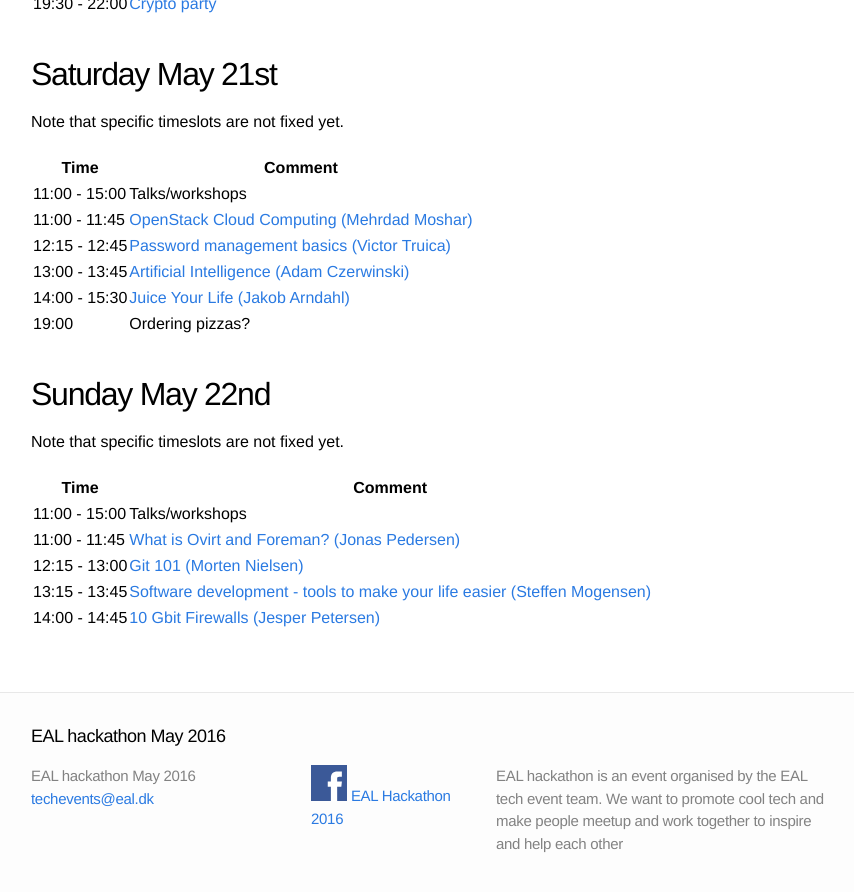
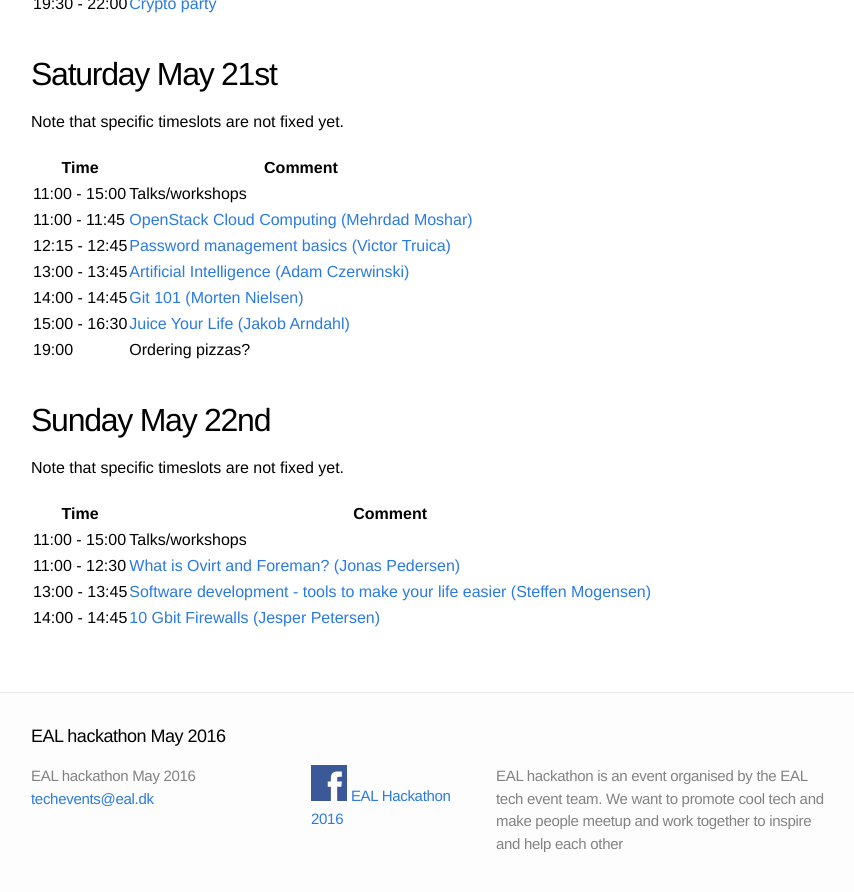
Before and after one commit to valberg/ealtechevents, a Jekyll site: the page built from schedule.md, in a window 1280 px wide and 900 px high, scrolled down 602 px. Shown: the top 892 px of the window, without its empty margins (209-1063 px from the left). Built offline with Jekyll 4.4.1, drawn with Linux system fonts in a browser that asks for light colours.

Commit message:
moved morten to saturday and gave Jonas more time

```diff
--- a/schedule.md
+++ b/schedule.md
@@ -37,7 +37,8 @@ Note that specific timeslots are not fixed yet.
 | 11:00 - 11:45  | [OpenStack Cloud Computing (Mehrdad Moshar)]({{site.baseurl}}/talks/#openstack-cloud-computing-mehrdad-moshar)  |
 | 12:15 - 12:45  | [Password management basics (Victor Truica)]({{site.baseurl}}/talks/#password-management-basics-victor-truica) |
 | 13:00 - 13:45  | [Artificial Intelligence (Adam Czerwinski)]({{site.baseurl}}/talks/#artificial-intelligence-adam-czerwinski) |
-| 14:00 - 15:30  | [Juice Your Life (Jakob Arndahl)]({{site.baseurl}}/talks/#juice-your-life-jakob-arndahl) |
+| 14:00 - 14:45  | [Git 101 (Morten Nielsen)]({{site.baseurl}}/talks/#git-101-morten-nielsen) |
+| 15:00 - 16:30  | [Juice Your Life (Jakob Arndahl)]({{site.baseurl}}/talks/#juice-your-life-jakob-arndahl) |
 | 19:00  | Ordering pizzas?  |
 
 
@@ -49,7 +50,6 @@ Note that specific timeslots are not fixed yet.
 | Time  | Comment |
 | ------------- | ------------- |
 | 11:00 - 15:00  | Talks/workshops  |
-| 11:00 - 11:45  | [What is Ovirt and Foreman? (Jonas Pedersen)]({{site.baseurl}}/talks/#what-is-ovirt-and-foreman?-jonas-pedersen)  |
-| 12:15 - 13:00  | [Git 101 (Morten Nielsen)]({{site.baseurl}}/talks/#git-101-morten-nielsen) |
-| 13:15 - 13:45  | [Software development - tools to make your life easier (Steffen Mogensen)]({{site.baseurl}}/talks/#software-development---tools-to-make-your-life-easier-steffen-mogensen)  |
+| 11:00 - 12:30  | [What is Ovirt and Foreman? (Jonas Pedersen)]({{site.baseurl}}/talks/#what-is-ovirt-and-foreman?-jonas-pedersen)  |
+| 13:00 - 13:45  | [Software development - tools to make your life easier (Steffen Mogensen)]({{site.baseurl}}/talks/#software-development---tools-to-make-your-life-easier-steffen-mogensen)  |
 | 14:00 - 14:45  | [10 Gbit Firewalls (Jesper Petersen)]({{site.baseurl}}/talks/#gbit-firewalls-jesper-petersen) |
```
